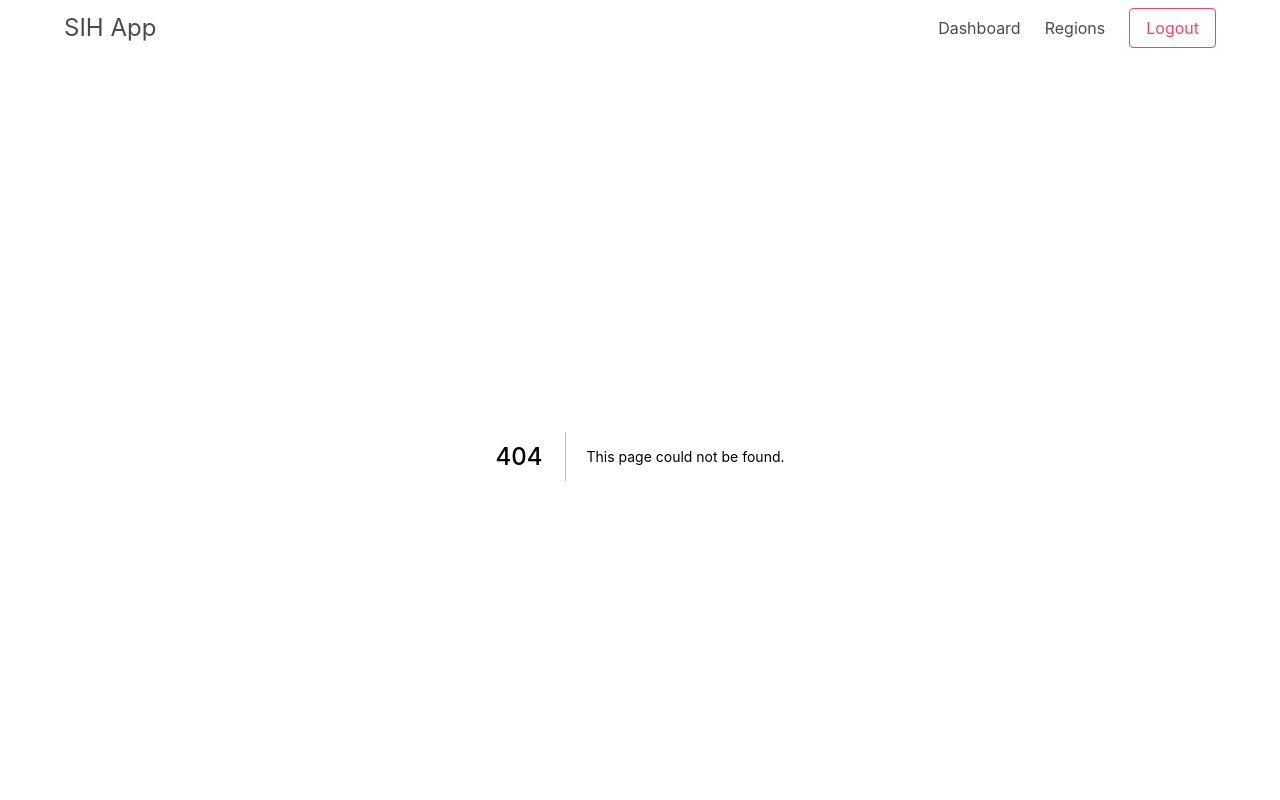
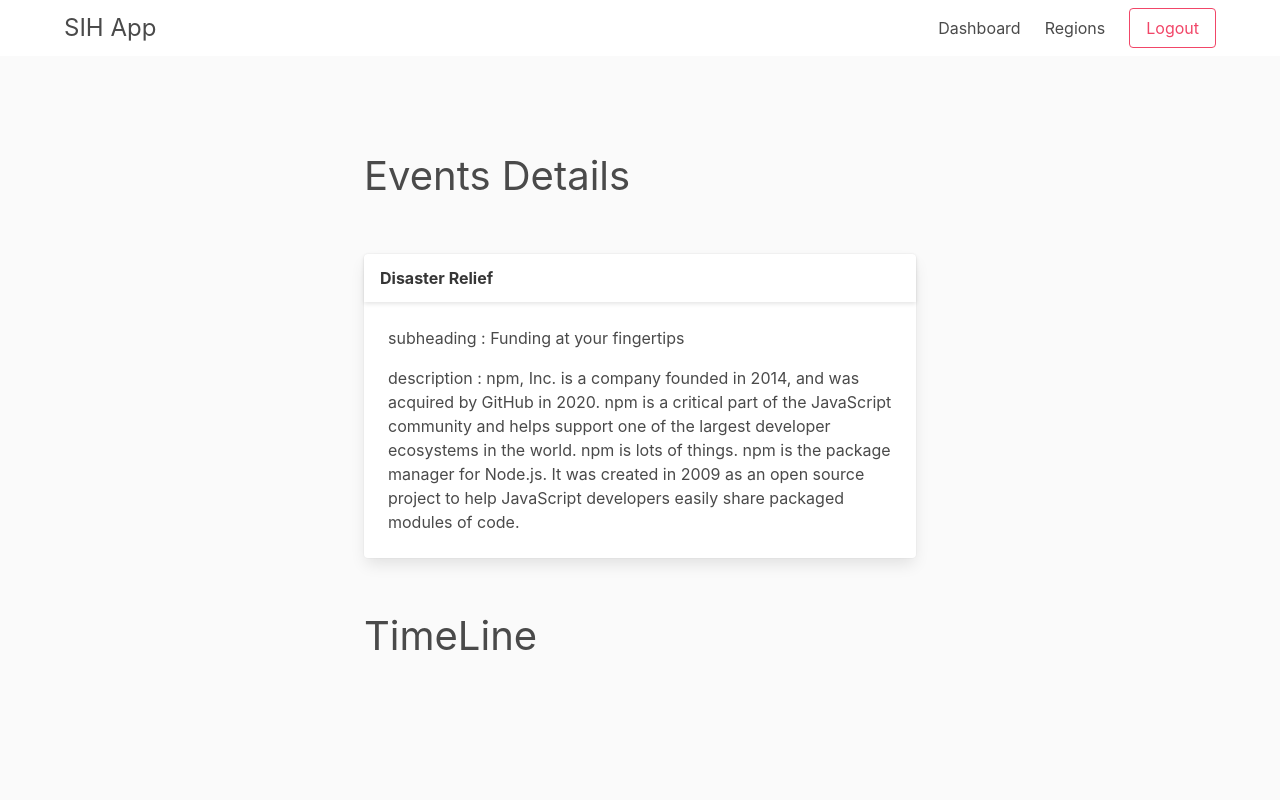
Before and after one commit to smartclash/SIH-Frontend, a Next.js app: page /events/1 in a window 1280 px wide. Before the commit this address had no page. Shown: the top 800 px of the page. Built offline with nearby package versions, Linux system fonts and the light colour scheme.

Commit message:
Intial change

```diff
--- /dev/null
+++ b/pages/events/[eventid].tsx
@@ -0,0 +1,102 @@
+import type {NextPage} from 'next'
+import timelineinterface from '@/interfaces/timeline/TimelineInterface'
+import ViewEventInterface from '@/interfaces/events/ViewEventInterface'
+
+const ViewEents: ViewEventInterface[] = [
+    {
+        heading: 'Disaster Relief',
+        subheading: 'Funding at your fingertips',
+        description: 'npm, Inc. is a company founded in 2014, and was acquired by GitHub in 2020. npm is a critical part of the JavaScript community and helps support one of the largest developer ecosystems in the world. npm is lots of things. npm is the package manager for Node.js. It was created in 2009 as an open source project to help JavaScript developers easily share packaged modules of code.',
+        locations: 'chennai , India',
+        link: '',
+    },
+    {
+        heading: 'Flood at karapakkam',
+        subheading: 'Flood in KCG college voluntary needed',
+        description: 'Lets save PPL in this flood , please help us in this cause , we need your help',
+        locations: 'karapakkam , India',
+        link: '',
+    },
+    {
+        heading: 'Contest for NCC',
+        subheading: 'Best NCC institute in India',
+        description: 'Find the best NCC institute in India , participate in this contest',
+        locations: 'chennai , India',
+        link: '',
+    },
+]
+
+const TimeLine: timelineinterface[] = [
+    {title: 'Disaster Relief', message: 'Funding at your fingertips', date: '2020-01-01'},
+    {title: 'Flood at karapakkam', message: 'Flood in KCG college voluntary needed', date: '2020-01-01'},
+    {title: 'Contest for NCC', message: 'Best NCC institute in India', date: '2020-01-01'},
+
+]
+const timelineViewCard: NextPage<timelineinterface> = props => (
+    <>
+        <div className='card mb-6'>
+            <div className='card-content'>
+                <div className='content'>
+                    <p>
+                        title : { ViewEents[0].subheading}
+                    </p>
+                    <p>
+                        message : { ViewEents[0].description}
+                    </p>
+                    <p>
+                        Start At: { ViewEents[0].description}
+                    </p>
+                </div>
+            </div>
+        </div>
+
+    </>
+)
+
+const EventViewPage: NextPage = () => (
+    <section className='hero has-background-white-bis is-fullheight-with-navbar'>
+        <div className='hero-body'>
+            <div className='container'>
+                <div className='column is-half is-offset-3'>
+                    <div className='mb-6'>
+                        <p className='is-size-2'>Events Details</p>
+                    </div>
+
+                    <div className='card mb-6'>
+                        <header className='card-header'>
+                            <p className='card-header-title'>
+                                { ViewEents[0].heading}
+                            </p>
+                            <button className='card-header-icon' aria-label='more options'>
+                                <span className='icon'>
+                                    <i className='fas fa-angle-down' aria-hidden='true'></i>
+                                </span>
+                            </button>
+                        </header>
+                        <div className='card-content'>
+                            <div className='content'>
+                                <p>
+                                    subheading : { ViewEents[0].subheading}
+                                </p>
+                                <p>
+                                    description : { ViewEents[0].description}
+                                </p>
+                            </div>
+                        </div>
+
+                    </div>
+                    <div className='mb-6'>
+                        <p className='is-size-2'>TimeLine</p>
+                    </div>
+
+                    {ViewEents.map(event => (
+                        <timelineViewCard key={event.heading} {...event} />
+                    ))}
+
+                </div>
+            </div>
+        </div>
+    </section>
+)
+
+export default EventViewPage
--- a/pages/events/view.tsx
+++ b/pages/events/view.tsx
@@ -27,7 +27,7 @@ const ViewEents: ViewEventInterface[] = [
 ]
 
 const EventViewPage: NextPage = () => (
-    <section className='hero has-background-white-bis is-fullheight-with-navbar box'>
+    <section className='hero has-background-white-bis is-fullheight-with-navbar'>
         <div className='hero-body'>
             <div className='container'>
                 <div className='column is-half is-offset-3'>
```
